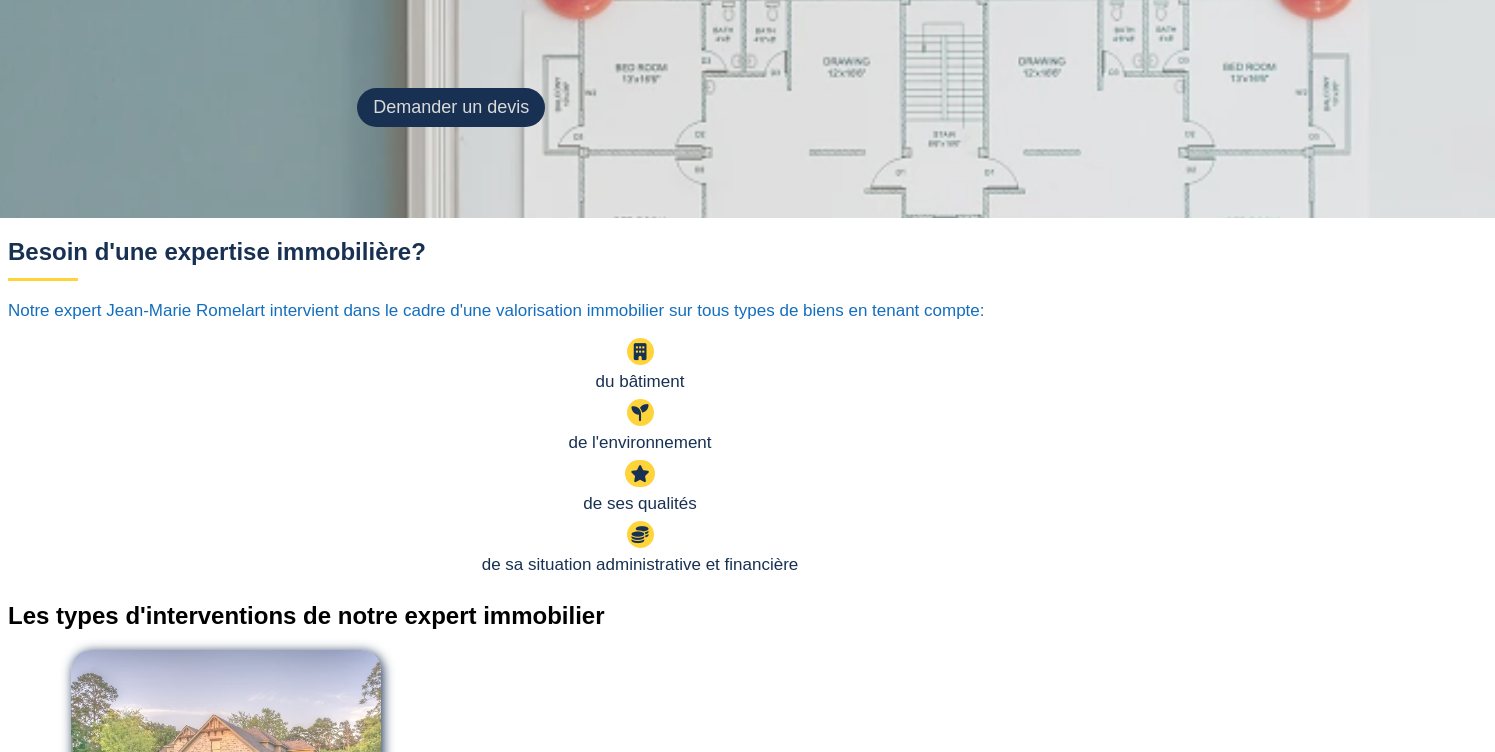
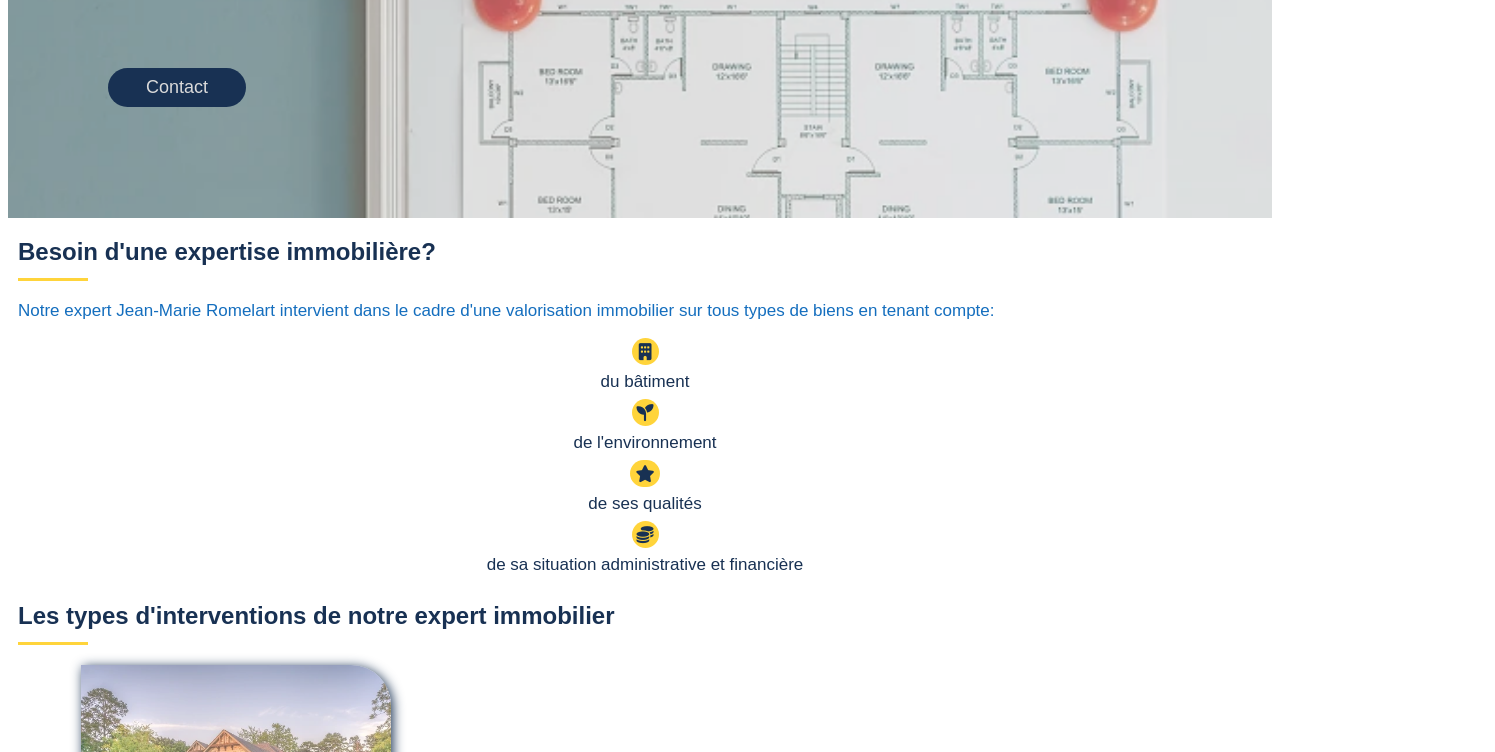
Before and after one commit to SLiberas06/JMR-Expertise, a plain HTML site: page index.html in a window 1280 px wide. Shown: the part 264-1016 px from the top of the page, 1495 px wide, since content can reach past the window. Drawn offline with Linux system fonts and the light colour scheme.

Commit message:
changement design carte, changement nom btn contact

```diff
--- a/Styles.scss
+++ b/Styles.scss
@@ -26,28 +26,27 @@ header{
     }
     .banniere-devis{
         height:250px;
-        width: 120%;
-        margin-left:-30px;
         background:url("Images/Img-2.webp") no-repeat center;
         background-size: cover;
-        background-position: center right;
+        background-position: center;
         .devis{
+            float: center;
             display: flex;
             justify-content: center;
             align-items: center;
-            margin: 120px 55% 0px 25%;
+            margin: 100px;
             background-color:$color-primary;
             border: 1px solid transparent;
             border-radius: 40px;
-            width: 170px;
+            width: 120px;
             padding: 8px;
             .form-link{
                 color:$color-text-light;
                 text-decoration: none;
                 font-size:18px;
                 &:hover{
+                    font-size: 20px;
                     transition: 0.3s;
-                    font-size: 19px;
                 }
             }
             &:hover{
@@ -57,8 +56,6 @@ header{
         }
     }
 
-
-
 }
 
 
@@ -66,12 +63,13 @@ header{
 #middle__page{
     .middle__methodes{
         margin-bottom:80px;
-
+         margin-left: 10px;
         .methodes__title{
             color:$color-primary;
+
             hr{
                 width:70px;
-                margin-left: 0;
+                margin-left:0;
                 height: 3px;
                 border: none;
                 background-color: #ffd43b;
@@ -109,6 +107,17 @@ header{
 
             }
         }
+        .contexte__title{
+            color:$color-primary;
+            hr{
+                width:70px;
+                margin-left:0;
+                height: 3px;
+                border: none;
+                background-color: #ffd43b;
+            }
+        }
+
         .methodes__bloc{
             width:310px;
             height: 250px;
@@ -120,7 +129,7 @@ header{
             justify-content: center;
             margin-left: 5%;
             margin-right: 5%;
-            border-radius: 20px;
+            border-radius:0px 40px 0px 40px ;
             text-align: center;
             box-shadow: 2px 2px 12px $color-primary;
             .bloc__title{
@@ -128,17 +137,17 @@ header{
                 font-weight: bolder;
                 font-size: 25px;
                 padding: 5px;
-                &:hover{
-                    color:$color-text-light;
-                    transition: 0.3s linear;
-                    font-size: 27px;
-                    border:#ffd43b 2px solid;
-                    border-radius: 20px;
-                }
             }
             &:hover{
                 transition: 0.4s;
                 background-color: $color-secondary;
+                & > .bloc__title{
+                        color:$color-text-light;
+                        transition: 0.3s linear;
+                        font-size: 27px;
+                        border:#ffd43b 2px solid;
+                        border-radius: 20px;
+                }
             }
         }
         .type1{
--- a/index.html
+++ b/index.html
@@ -18,7 +18,7 @@
                 <div class="banniere-devis bg-banniere">
                     <div class="devis">
                         <div class="lien-form">
-                            <a class="form-link" href="formulaire de contact" alt="Demander un devis">Demander un devis</a>
+                            <a class="form-link" href="formulaire de contact" alt="Demander un devis">Contact</a>
                         </div>
 
                     </div>
@@ -38,7 +38,7 @@
                                 </ul>
                             </div>
                             <section id="contexte"></section>
-                            <h2 class="contexte__title">Les types d'interventions de notre expert immobilier</h2>
+                            <h2 class="contexte__title">Les types d'interventions de notre expert immobilier<hr></h2>
                                 <div class="methodes__bloc type1">
                                     <h3 class="bloc__title">Succession - Héritage</h3>
                                         <div class="bloc__description">
@@ -72,7 +72,7 @@
                  </div>
                     <ul class="footer__link">
                         <li><i class="fa-solid fa-envelope"></i> Formulaire de contact</li>
-                        <li><i class="fa-regular fa-at"></i> E-mail</li>
+                        <li><i class="fa-regular fa-at"></i> jmr.expertise@gmail.com</li>
                         <li><i class="fa-solid fa-phone"></i> 06 52 78 02 79</li>
                     </ul>
 
```
Also changed, not shown: Styles.css, 1 other file.
